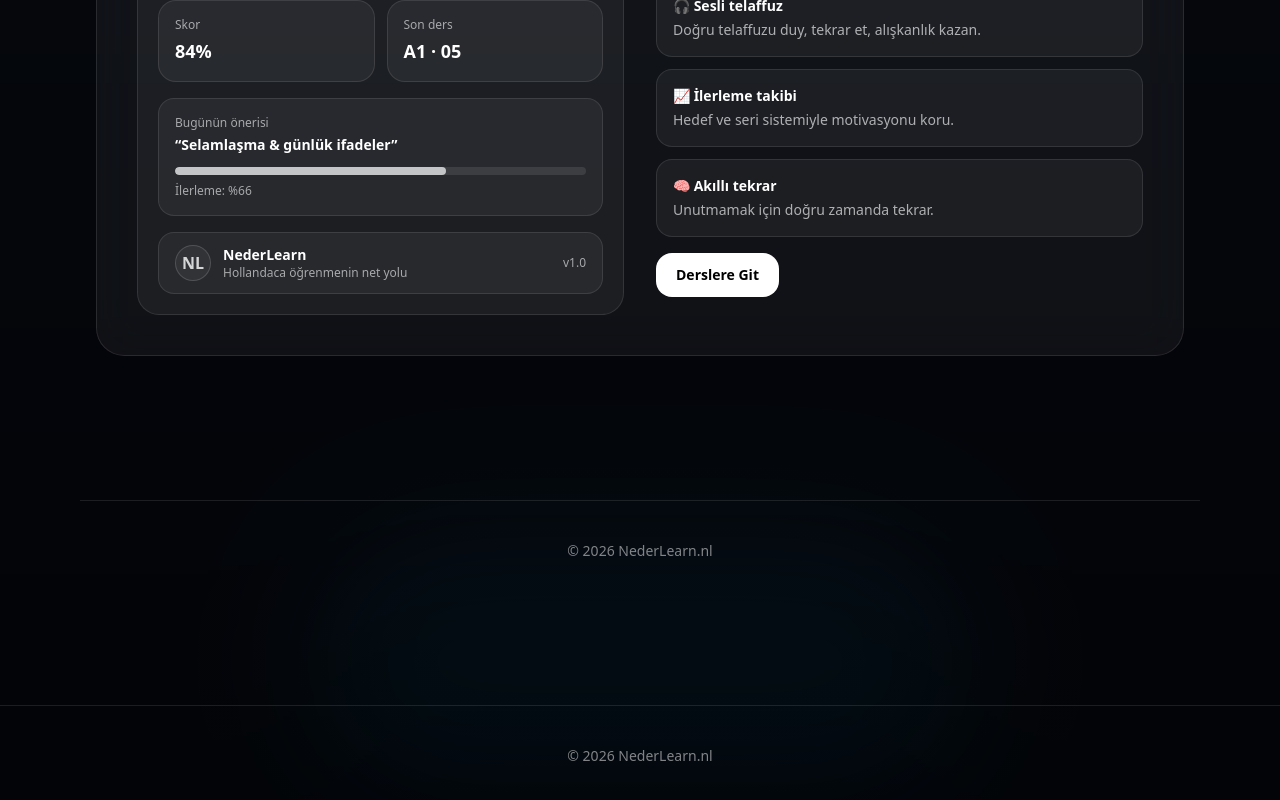
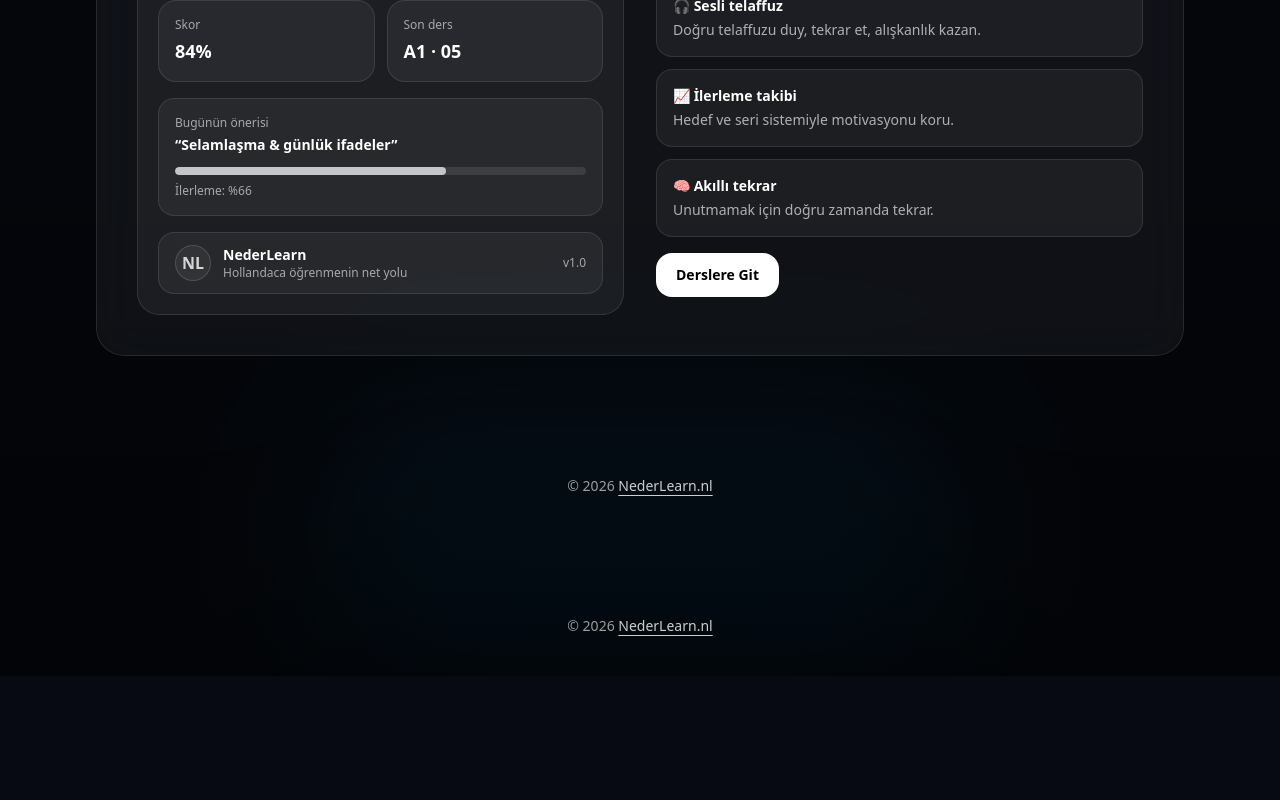
Before and after one commit to cosmuslum/nextjs-boilerplate, a Next.js app: page / in a window 1280 px wide. Shown: the part 1596-2396 px from the top of the page. After the commit the page ends 2272 px from the top, so only its background shows below. Built offline with nearby package versions, Linux system fonts and the light colour scheme; no server answers.

Commit message:
Update Footer.jsx

```diff
--- a/components/Footer.jsx
+++ b/components/Footer.jsx
@@ -1,15 +1,16 @@
 export default function Footer() {
   return (
-    <footer className="mt-16 border-t border-white/10">
-      <div className="mx-auto max-w-6xl px-4 py-10">
-        <div className="flex items-center justify-center">
+    <footer className="py-10">
+      <div className="mx-auto max-w-6xl px-4">
+        <div className="text-center text-sm text-white/60">
+          © 2026{" "}
           <a
             href="https://nederlearn.nl"
             target="_blank"
             rel="noreferrer"
-            className="text-sm text-white/50 hover:text-white/70 transition"
+            className="text-white/80 hover:text-white underline underline-offset-4"
           >
-            © 2026 NederLearn.nl
+            NederLearn.nl
           </a>
         </div>
       </div>
```
